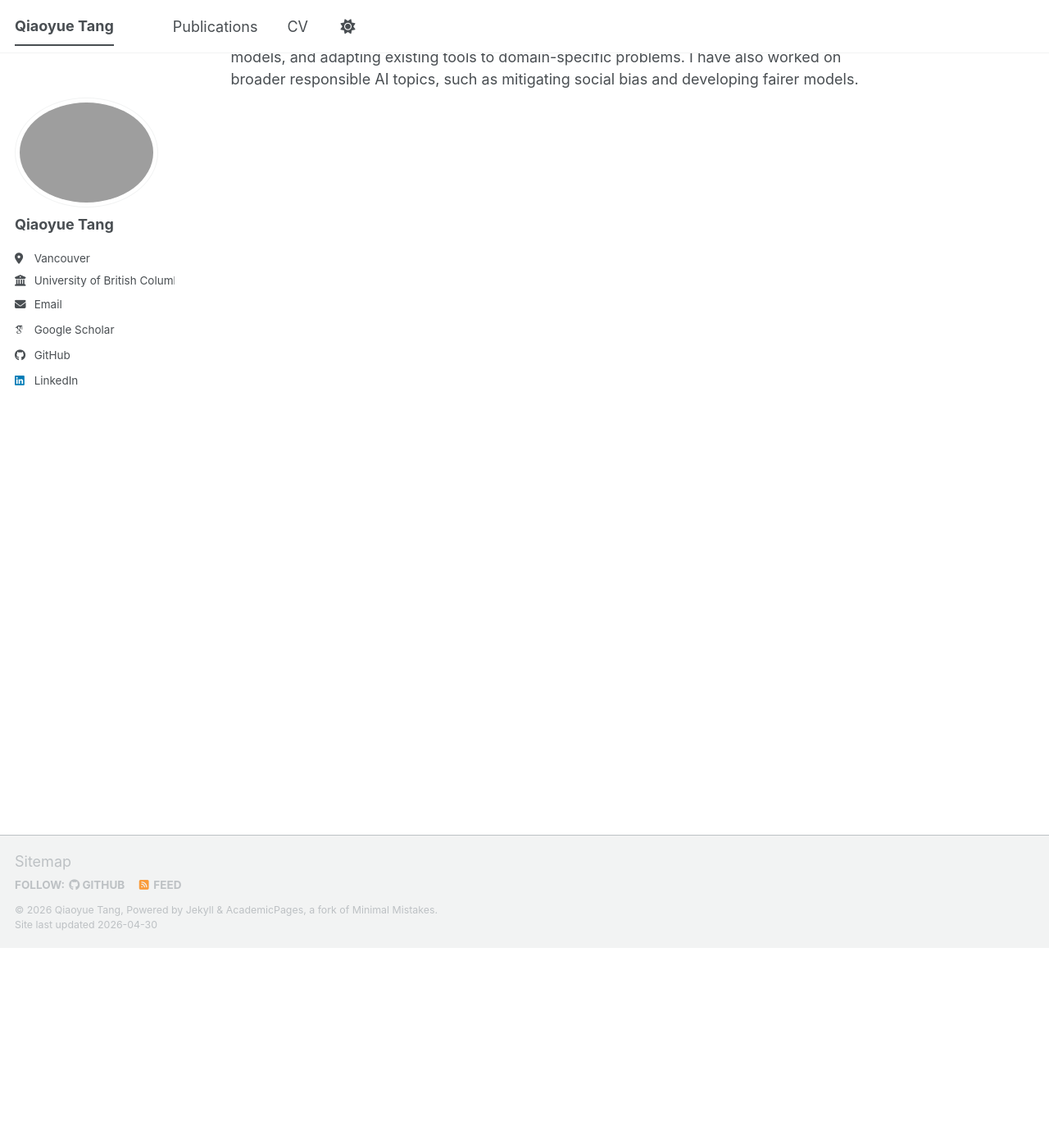
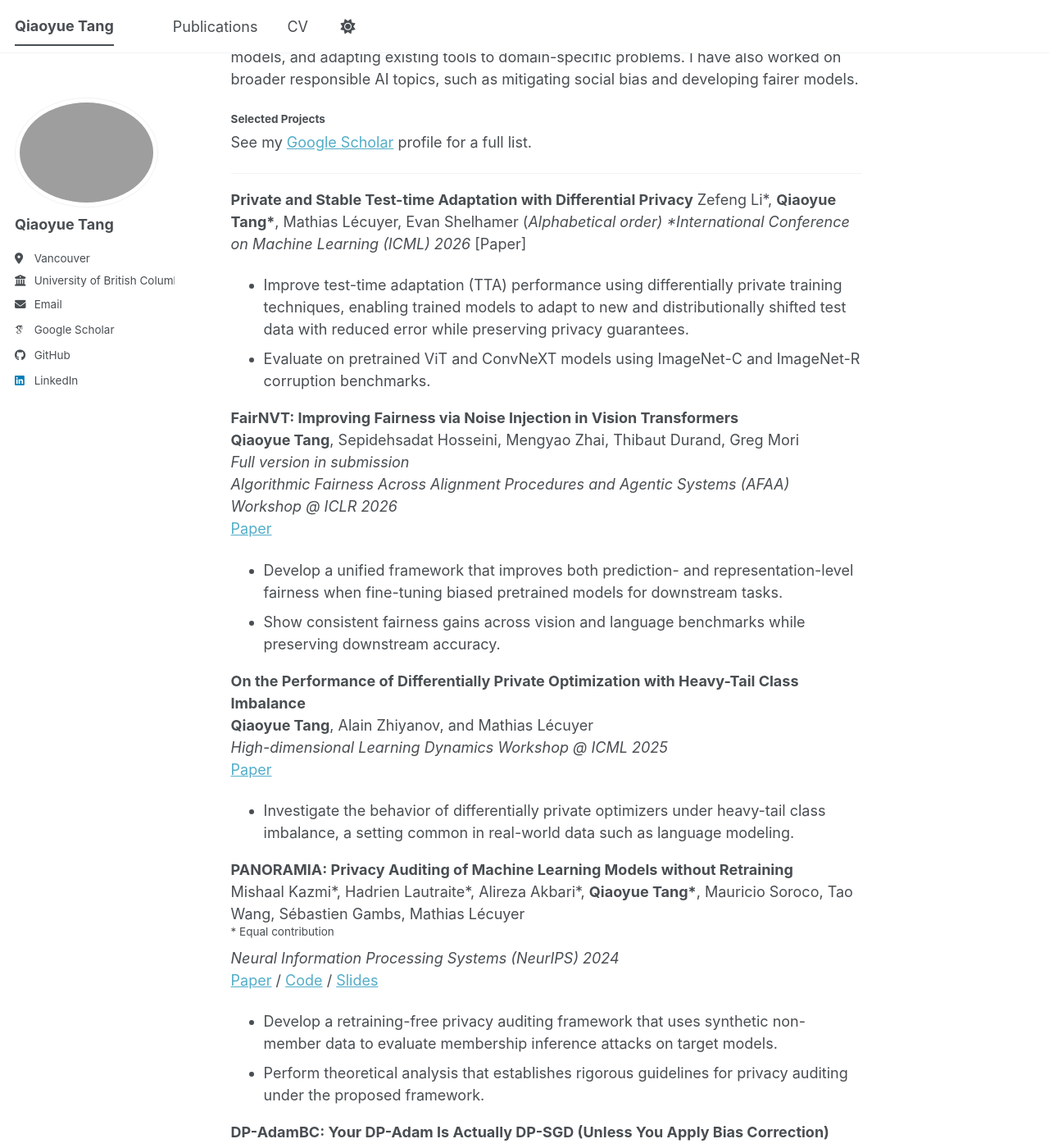
Before and after one commit to qiaoyuet/qiaoyuet.github.io, a Jekyll site: the page built from _pages/about.md, in a window 1280 px wide and 1400 px high, scrolled down 244 px. Shown: the whole window at 82% size. Built offline with Jekyll 4.4.1, drawn with Linux system fonts in a browser that asks for light colours; some web fonts are replaced; a script bundle is joined from its source files by our own code; library files that are not in the unit come from our copies; some of the changed text lies outside the part shown.

Commit message:
Add selected projects to about page
Added selected projects section with details on research work.

```diff
--- a/_pages/about.md
+++ b/_pages/about.md
@@ -10,3 +10,60 @@ redirect_from:
 I am a Computer Science PhD student at the University of British Columbia (UBC) [Systopia Lab](https://systopia.cs.ubc.ca/people) supervised by [Mathias Lécuyer](https://mathias.lecuyer.me/). I received my MSc. and B.S. in Statistics at UBC, where I was advised by [Aline Talhouk](https://talhouklab.med.ubc.ca/dr-aline-talhouk/) and [Lang Wu](https://www.stat.ubc.ca/~lang/). In summer 2025, I worked with [Sepid Hosseini](https://sepidsh.github.io/), [Mengyao Zhai](https://mzhai.weebly.com/) and [Thibaut Durand](https://github.com/durandtibo) at [RBC Borealis](https://rbcborealis.com/).
 
 My research focuses on data privacy, including designing efficient privacy-preserving algorithms with provable guarantees, auditing privacy leakage in trained machine learning models, and adapting existing tools to domain-specific problems. I have also worked on broader responsible AI topics, such as mitigating social bias and developing fairer models.
+
+
+#### Selected Projects
+
+See my [Google Scholar](https://scholar.google.ca/citations?user=qr_qHm4AAAAJ&hl=en) profile for a full list.
+
+---
+
+**Private and Stable Test-time Adaptation with Differential Privacy**
+Zefeng Li\*, **Qiaoyue Tang\***, Mathias Lécuyer, Evan Shelhamer (*Alphabetical order)
+*International Conference on Machine Learning (ICML) 2026*
+[Paper]
+- Improve test-time adaptation (TTA) performance using differentially private training techniques, enabling trained models to adapt to new and distributionally shifted test data with reduced error while preserving privacy guarantees.
+- Evaluate on pretrained ViT and ConvNeXT models using ImageNet-C and ImageNet-R corruption benchmarks.
+
+<div style="margin-bottom: 0.6em;"></div>
+
+**FairNVT: Improving Fairness via Noise Injection in Vision Transformers**
+**Qiaoyue Tang**, Sepidehsadat Hosseini, Mengyao Zhai, Thibaut Durand, Greg Mori
+*Full version in submission*
+*Algorithmic Fairness Across Alignment Procedures and Agentic Systems (AFAA) Workshop @ ICLR 2026*
+[Paper](https://arxiv.org/abs/2604.16780)
+- Develop a unified framework that improves both prediction- and representation-level fairness when fine-tuning biased pretrained models for downstream tasks.
+- Show consistent fairness gains across vision and language benchmarks while preserving downstream accuracy.
+
+<div style="margin-bottom: 0.6em;"></div>
+
+**On the Performance of Differentially Private Optimization with Heavy-Tail Class Imbalance**
+**Qiaoyue Tang**, Alain Zhiyanov, and Mathias Lécuyer
+*High-dimensional Learning Dynamics Workshop @ ICML 2025*
+[Paper](https://arxiv.org/abs/2507.10536)
+- Investigate the behavior of differentially private optimizers under heavy-tail class imbalance, a setting common in real-world data such as language modeling.
+
+<div style="margin-bottom: 0.6em;"></div>
+
+**PANORAMIA: Privacy Auditing of Machine Learning Models without Retraining**
+Mishaal Kazmi\*, Hadrien Lautraite\*, Alireza Akbari\*, **Qiaoyue Tang\***, Mauricio Soroco, Tao Wang, Sébastien Gambs, Mathias Lécuyer
+<sup>\* Equal contribution</sup>
+*Neural Information Processing Systems (NeurIPS) 2024*
+[Paper](https://arxiv.org/abs/2402.09477) / [Code](https://github.com/ubc-systopia/panoramia-privacy-measurement) / [Slides](/files/panoramia_nips_video.pdf)
+- Develop a retraining-free privacy auditing framework that uses synthetic non-member data to evaluate membership inference attacks on target models.
+- Perform theoretical analysis that establishes rigorous guidelines for privacy auditing under the proposed framework.
+
+<div style="margin-bottom: 0.6em;"></div>
+
+**DP-AdamBC: Your DP-Adam Is Actually DP-SGD (Unless You Apply Bias Correction)**
+**Qiaoyue Tang**, Frederick Shpilevskiy, Mathias Lécuyer
+*AAAI Conference on Artificial Intelligence (AAAI) 2024* <span style="color:red">**(Oral, 2.3% acceptance rate)**</span>
+<span style="font-size:0.85em; color:gray">Also presented at Workshop on Trustworthy and Reliable Large-Scale Machine Learning Models @ ICLR 2023</span>
+[Paper](https://arxiv.org/abs/2312.14334) / [Code](https://github.com/ubc-systopia/DP-AdamBC) / [Slides](/files/DP_AdamBC_AAAI_24_slides.pdf)
+- Demonstrate that DP noise biases Adam's second moment estimator, collapsing DP-Adam into DP-SGD with momentum and breaking the sign-descent behavior that drives Adam's performance.
+- Propose DP-AdamBC, a bias-corrected variant of DP-Adam, with accompanying theoretical analysis.
+
+<div style="margin-bottom: 0.8em;"></div>
+
+**DP-SGD-LF: Improving Utility under Differentially Private Learning via Layer Freezing**
+**Qiaoyue Tang**, Mathias Lécuyer
```
